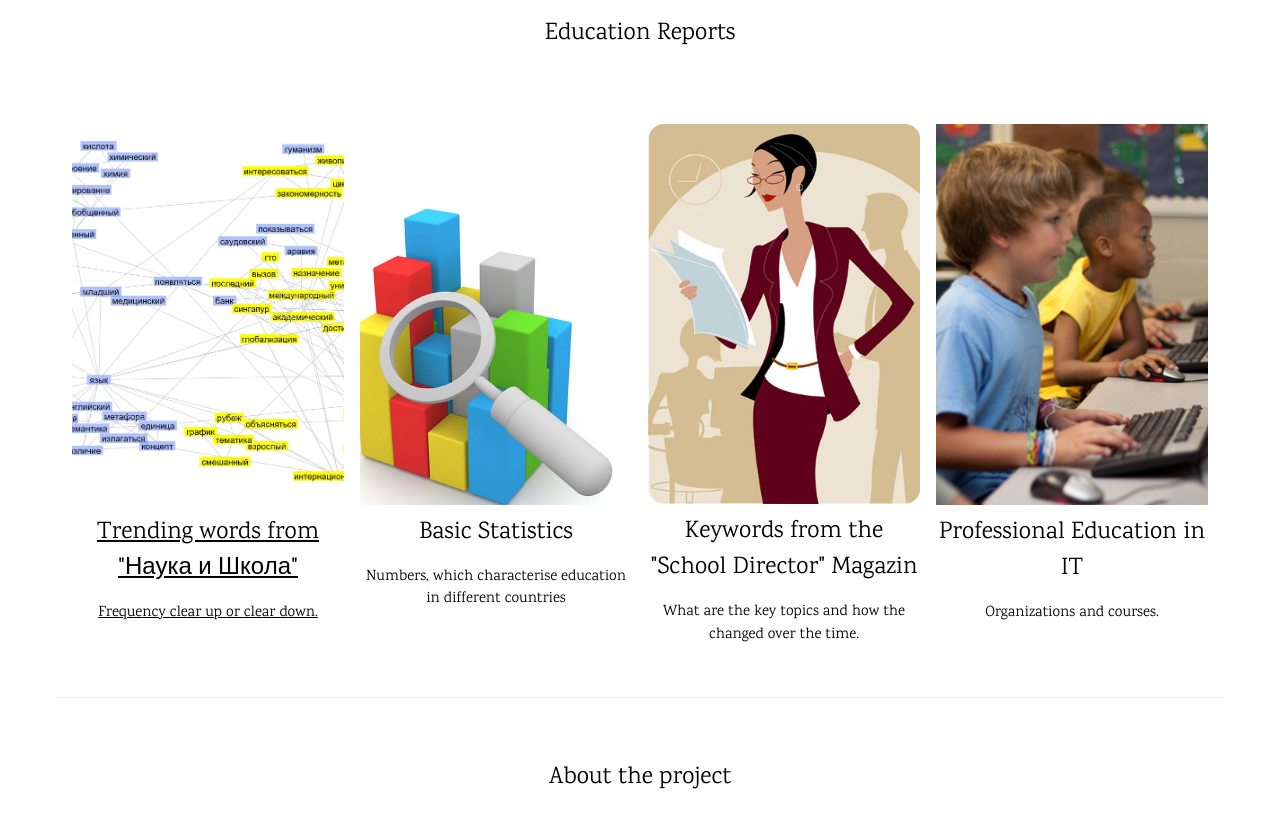
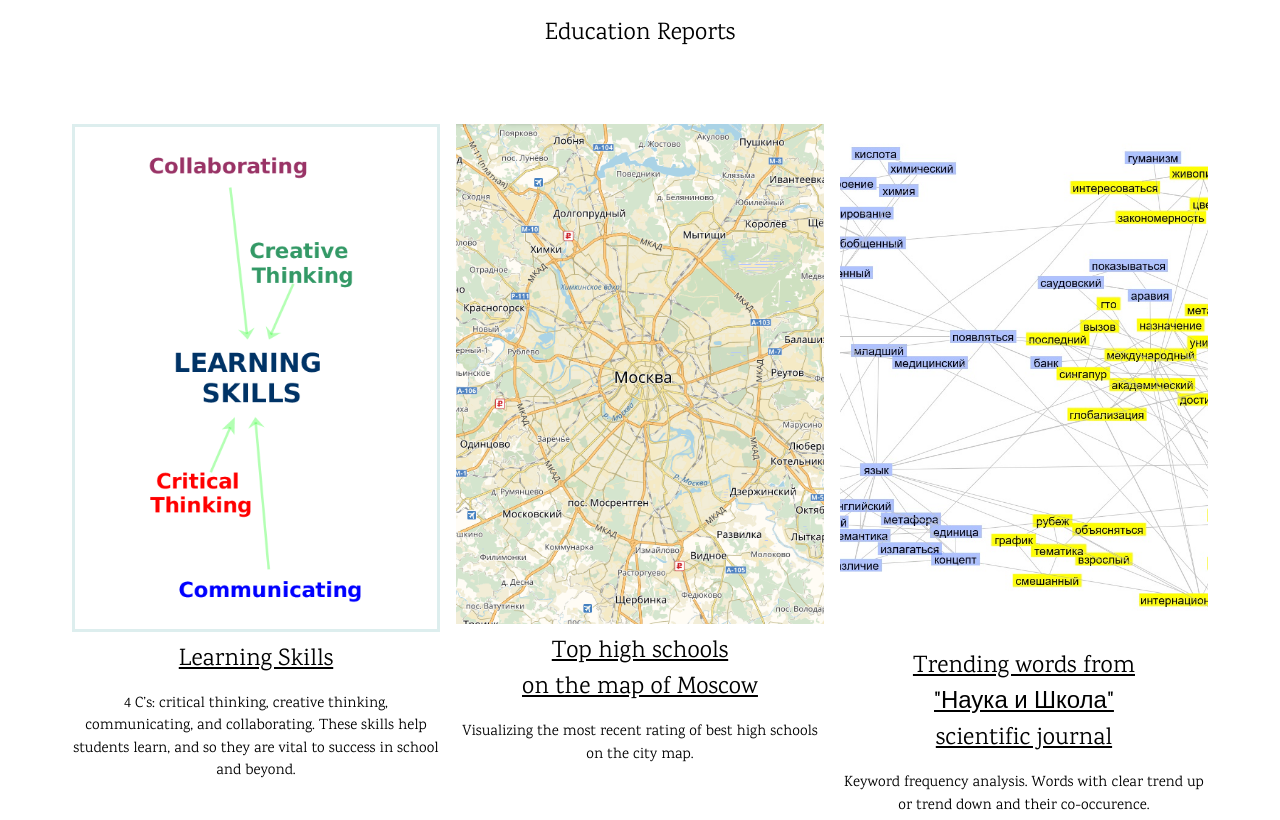
Before and after one commit to edureports/main, a plain HTML site: page http/index.html in a window 1280 px wide. Shown: the top 820 px of the page. Drawn offline with nearby package versions, Linux system fonts and the light colour scheme.

Commit message:
Learning skills added

```diff
--- a/http/index.html
+++ b/http/index.html
@@ -1,6 +1,6 @@
 <!DOCTYPE html>
 <html>
-<title>W3.CSS Template</title>
+<title>Edu Reports</title>
 <meta charset="UTF-8">
 <meta name="viewport" content="width=device-width, initial-scale=1">
 <link rel="stylesheet" href="https://www.w3schools.com/w3css/4/w3.css">
@@ -23,27 +23,27 @@ body,h1,h2,h3,h4,h5,h6 {font-family: "Karma", sans-serif}
 
   <!-- First Photo Grid-->
   <div class="w3-row-padding w3-padding-16 w3-center" id="reports">
-    <div class="w3-quarter">
+    <div class="w3-third">
+      <a href="reports/learning_skills/index.html">
+      <img src="pics/Learning_skills_ico.png" alt="Learning skills" style="width:100%; border:3px solid #ddeeee">
+      <h3>Learning Skills</h3>
+      </a>
+      <p> 4 C’s: critical thinking, creative thinking, communicating, and collaborating.
+          These skills help students learn, and so they are vital to success in school and beyond.</p>
+    </div>
+    <div class="w3-third">
+      <a href="reports/school_map/index.html">
+      <img src="pics/MosMap.png" alt="Moscow map" style="width:100%">
+      <h3>Top high schools <br/>on the map of Moscow</h3>
+      </a>
+      <p>Visualizing the most recent rating of best high schools on the city map.</p>
+    </div>
+    <div class="w3-third">
 	  <a href="reports/nauka_i_shkola/index.html">
-      <img src="pics/nish_trending_words.jpg" alt="Cherries" style="width:100%">
-      <h3>Trending words from "Наука и Школа"</h3>
-      <p>Frequency clear up or clear down.</p>
-	  </a>
-    </div>
-    <div class="w3-quarter">
-      <img src="pics/statistics.jpg" alt="Sandwich" style="width:100%">
-      <h3>Basic Statistics</h3>
-      <p>Numbers, which characterise education in different countries</p>
-    </div>
-    <div class="w3-quarter">
-      <img src="pics/direktor.jpg" alt="Steak" style="width:100%">
-      <h3>Keywords from the "School Director" Magazin</h3>
-      <p>What are the key topics and how the changed over the time.</p>
-    </div>
-    <div class="w3-quarter">
-      <img src="pics/kids_study.jpg" alt="Pasta and Wine" style="width:100%">
-      <h3>Professional Education in IT</h3>
-      <p>Organizations and courses.</p>
+      <img src="pics/nish_trending_words.jpg" alt="Key words" style="width:100%">
+      <h3>Trending words from <br/>"Наука и Школа" <br> scientific journal</h3> </a>
+      <p>Keyword frequency analysis. Words with clear trend up or trend down and their co-occurence.</p>
+
     </div>
   </div>
 
```
